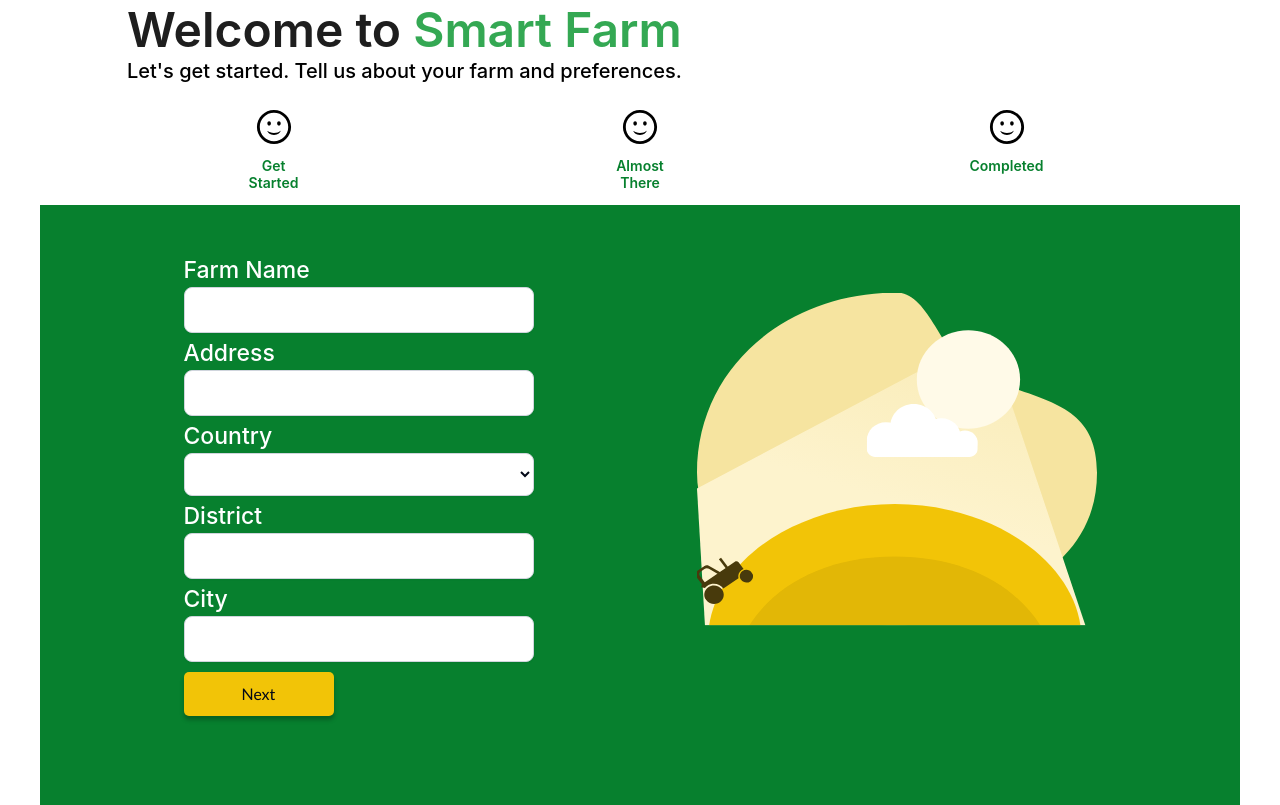
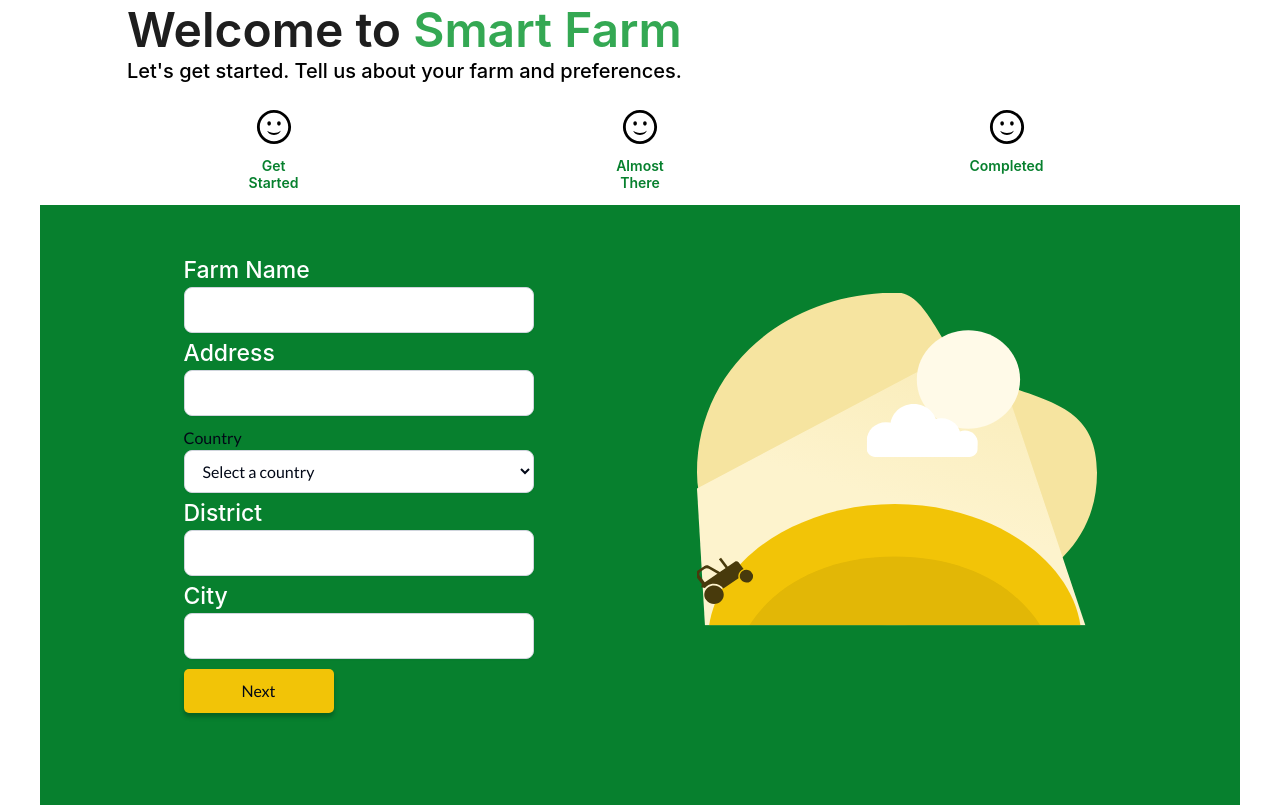
Before and after one commit to UchiG/Smart-Farm, a React (Vite) app: page /welcome in a window 1280 px wide. Built offline with nearby package versions, Linux system fonts and the light colour scheme.

Commit message:
can access userform state and farmform state

```diff
--- a/src/components/WelcomeAlmostThere.jsx
+++ b/src/components/WelcomeAlmostThere.jsx
@@ -1,4 +1,4 @@
-export const WelcomeAlmostThere = ({handleNext,handleBack}) => {
+export const WelcomeAlmostThere = ({handleNext,handleBack,setUserFormData}) => {
     return (
         <div className="welcomeGetStartedParent">
             <div className="welcomeGetStaredChild getStartedFormParent">
--- a/src/components/WelcomeCompleted.jsx
+++ b/src/components/WelcomeCompleted.jsx
@@ -1,4 +1,4 @@
-export const WelcomeCompleted = ({handleBack}) => {
+export const WelcomeCompleted = ({handleBack,setUserFormData}) => {
 
     return (
         <div className="welcomeGetStartedParent">
--- a/src/components/WelcomeGetStarted.jsx
+++ b/src/components/WelcomeGetStarted.jsx
@@ -1,35 +1,63 @@
-export const WelcomeGetStarted = ({handleNext}) => {
+export const WelcomeGetStarted = ({  handleNext,setFarmFormData }) => {
 
   return (
     <div className="welcomeGetStartedParent">
       <div className="welcomeGetStaredChild getStartedFormParent">
         <form action="" className="getStartedForm">
           <div className="welcomeGetStartedInputField">
-                            <label htmlFor="farmName" className="welcomeGetStartedInputLabe">Farm Name</label>
+            <label htmlFor="farmName" className="welcomeGetStartedInputLabe">
+              Farm Name
+            </label>
             <input type="text" className="welcomeGetStartedInput" />
           </div>
           <div className="welcomeGetStartedInputField">
-                            <label htmlFor="address" className="welcomeGetStartedInputLabe">Address</label>
-                            <input type="text" className="welcomeGetStartedInput"/>
+            <label htmlFor="address" className="welcomeGetStartedInputLabe">
+              Address
+            </label>
+            <input type="text" className="welcomeGetStartedInput" />
           </div>
           <div className="welcomeGetStartedInputField">
-                            <label htmlFor="country" className="welcomeGetStartedInputLabe">Country</label>
-                            <select name="" id="" className="welcomeGetStartedInput"></select>
+            <label htmlFor="country" className="welcomeGetStartedInputLabel">
+              Country
+            </label>
+            <select
+              name="country" // Set the name attribute to identify the field
+              id="country" // Set the id attribute if needed
+              className="welcomeGetStartedInput"
+            //   value={formData.country} // Match the selected value with formData
+            //   onChange={handleChange}
+            >
+              <option value="">Select a country</option>
+              <option value="botswana">BOTSWANA</option>
+              <option value="usa">USA</option>
+              <option value="canada">Canada</option>
+              <option value="uk">UK</option>
+              {/* Add more country options as needed */}
+            </select>
+          </div>
+
+          <div className="welcomeGetStartedInputField">
+            <label htmlFor="district" className="welcomeGetStartedInputLabe">
+              District
+            </label>
+            <input type="text" className="welcomeGetStartedInput" />
           </div>
           <div className="welcomeGetStartedInputField">
-                            <label htmlFor="district" className="welcomeGetStartedInputLabe">District</label>
-                            <input type="text" className="welcomeGetStartedInput"/>
+            <label htmlFor="city" className="welcomeGetStartedInputLabe">
+              City
+            </label>
+            <input type="text" className="welcomeGetStartedInput" />
           </div>
-                        <div className="welcomeGetStartedInputField">
-                            <label htmlFor="city" className="welcomeGetStartedInputLabe">City</label>
-                            <input type="text"className="welcomeGetStartedInput"/>
-                        </div>
-                        <button type="submit" className="welcomeGetStartedPageButton welcomeGetStartedPageButton-2" onClick={() => handleNext()}>Next</button>
+          <button
+            type="submit"
+            className="welcomeGetStartedPageButton welcomeGetStartedPageButton-2"
+            onClick={() => handleNext()}
+          >
+            Next
+          </button>
         </form>
       </div>
       <div className="welcomeGetStaredChild getStartedImage"></div>
-
     </div>
-
   );
-}
+};
--- a/src/pages/Welcome.jsx
+++ b/src/pages/Welcome.jsx
@@ -27,13 +27,20 @@ const Welcome = () => {
     }
   }
 
+  const [userFormData, setUserFormData] = useState({
+
+  })
+
+  const [farmFormData, setFarmFormData] = useState({
+
+  })
 
   return (
    <div className="welcomePageParent">
     <WelcomeHeader />
-    {currentStep === 'getStarted' && <WelcomeGetStarted handleNext={handleNext} />}
-    {currentStep === 'almostThere' && <WelcomeAlmostThere handleNext={handleNext} handleBack={handleBack} />}
-    {currentStep === 'completed' && <WelcomeCompleted handleBack={handleBack} />}
+    {currentStep === 'getStarted' && <WelcomeGetStarted handleNext={handleNext}   setFarmFormData={setFarmFormData} />}
+    {currentStep === 'almostThere' && <WelcomeAlmostThere handleNext={handleNext} handleBack={handleBack} setUserFormData={setUserFormData} />}
+    {currentStep === 'completed' && <WelcomeCompleted handleBack={handleBack} setUserFormData={setUserFormData} />}
 
 
 
```
Lines whose indentation alone changed are shown as unchanged.
